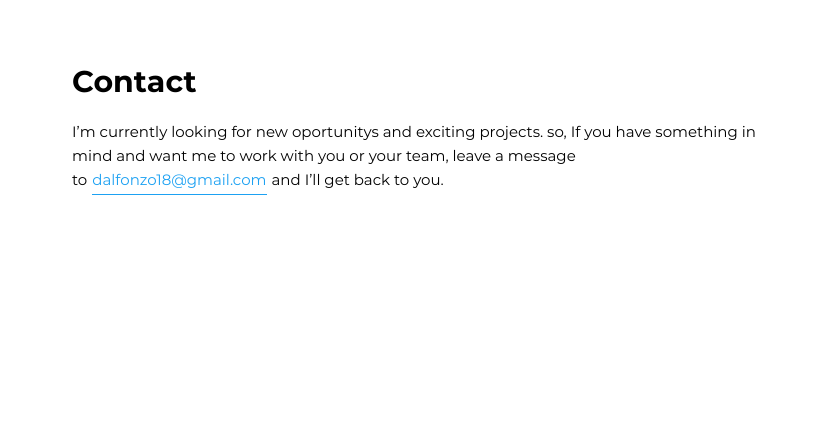
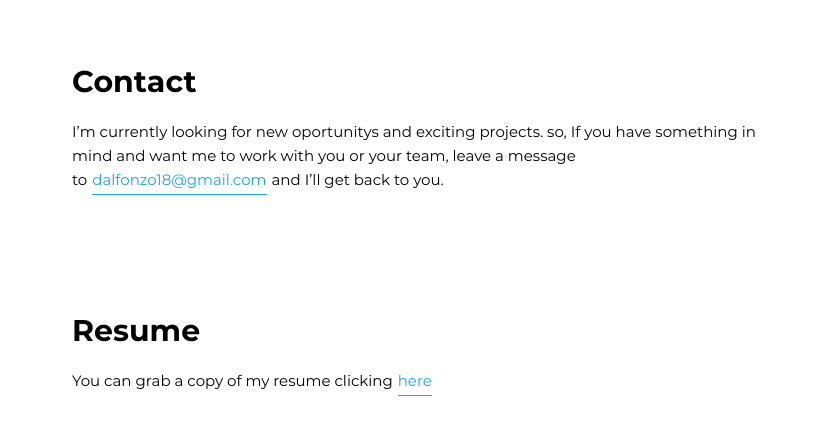
Before and after one commit to Dalfonzo/dap-portfolio, a Gatsby site: page / in a window 1280 px wide. Shown: the part 1308-1743 px from the top of the page, without its empty margins (223-1051 px from the left). Before the commit the page ends 1590 px from the top, so only its background shows below. Built offline with nearby package versions, Linux system fonts and the light colour scheme; Gatsby itself is replaced by a stand-in of ours.

Commit message:
added resume section

```diff
--- /dev/null
+++ b/src/components/resume/Resume.js
@@ -0,0 +1,16 @@
+import React from "react"
+import * as S from "./styles"
+
+const Resume = () => {
+  return (
+    <S.container>
+      <h2>Resume</h2>
+      <p>
+        You can grab a copy of my resume clicking
+        <S.styledLink href="#">here</S.styledLink>
+      </p>
+    </S.container>
+  )
+}
+
+export default Resume
--- /dev/null
+++ b/src/components/resume/styles.js
@@ -0,0 +1,18 @@
+import styled from "styled-components"
+import { Colors } from "../../styles"
+
+export const container = styled.section`
+  margin: 4rem 0;
+  width: 100%;
+  border: 1px solid ${Colors.resumeBorder};
+  background-color: ${Colors.resumeBg};
+  padding: 4rem;
+  border-radius: 5px;
+`
+
+export const styledLink = styled.a`
+  color: ${Colors.highlight};
+  border-bottom: 1px solid ${Colors.highlight};
+  padding: 0.5rem 0;
+  margin: 0 0.5rem;
+`
--- a/src/pages/index.js
+++ b/src/pages/index.js
@@ -4,6 +4,7 @@ import Header from "../components/header/Header"
 import Projects from "../components/projects/Projects"
 import About from "../components/about/About"
 import Contact from "../components/contact/Contact"
+import Resume from "../components/resume/Resume"
 
 const index = () => {
   return (
@@ -12,6 +13,7 @@ const index = () => {
       <About />
       <Projects />
       <Contact />
+      <Resume />
     </Layout>
   )
 }
```
